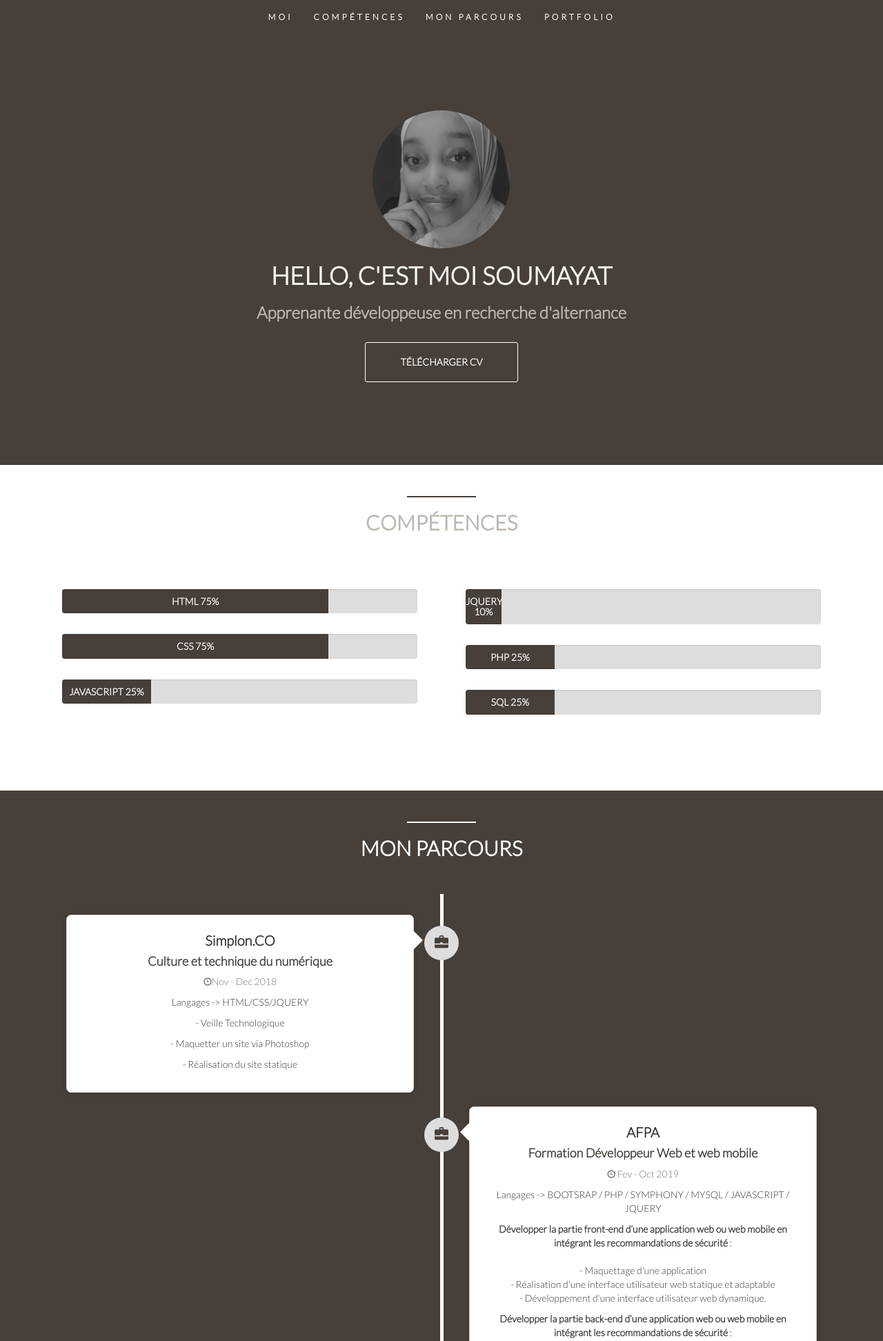
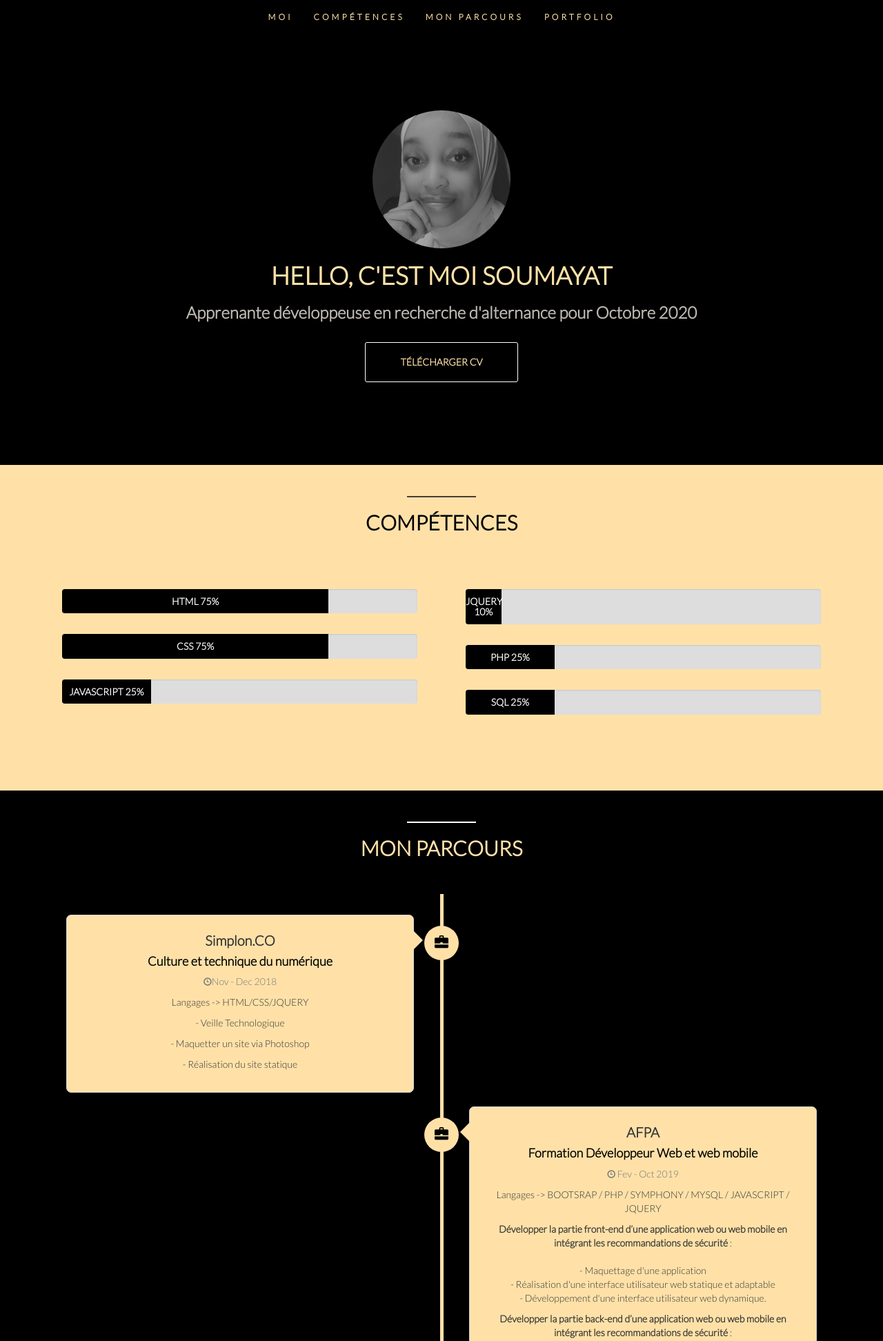
Before and after one commit to Sooumayat/portfolio, a PHP site: page /index.html in a window 1280 px wide. Shown: the top 1944 px of the page at 69% size. Run offline with PHP 8.4, Linux system fonts and the light colour scheme.

Commit message:
Changement de couleur

```diff
--- a/css/style.css
+++ b/css/style.css
@@ -48,7 +48,7 @@ section .heading h2{
 /* MENU */
 
 .navbar{
-  background:#463f3a;
+  background:#000;
   font-size: 12px;
   letter-spacing: 4px;
   text-transform: uppercase;
@@ -66,12 +66,12 @@ section .heading h2{
 }
 
 .navbar li a{
-  color: #fff !important;
+  color: #ffe1a8 !important;
 }
 
 .navbar-nav li a:hover, .navbar-nav li.active a{
   color:#463f3a !important;
-  background: #fff !important;
+  background: #ffe1a8 !important;
 }
 
 .navbar-default{
@@ -85,7 +85,7 @@ section .heading h2{
 
 #about{
   padding-top: 160px;
-  background: #463f3a;
+  background: #000;
 }
 
 .profile-picture{
@@ -93,16 +93,17 @@ section .heading h2{
   margin: 0 auto;
   float: none
 }
+
 #about .heading h1{
   text-transform: uppercase;
   text-align: center;
-  color: #f4f3ee;
+  color: #ffe1a8;
 }
 
 .button1{
   font-weight: bold;
   text-transform: uppercase;
-  color: #fff;
+  color: #ffe1a8;
   border: 1px solid white;
   display:inline-block;
   margin-top: 20px;
@@ -111,17 +112,17 @@ section .heading h2{
   transition: all 0.3s ease-in 0s;
 }
 .button1:hover{
-  background: white;
-  color: #bcb8b1;
+  background: #ffe1a8;
+  color: #000;
   text-decoration: none;
 }
 
 /* SKILLS*/
 #skills{
-  background: #fff;
+  background: #ffe1a8;
 }
 #skills .heading h2{
-  color: #bcb8b1;
+  color: #000;
   text-transform: uppercase;
 }
 
@@ -133,7 +134,7 @@ section .heading h2{
 
 }
 #skills .progress-bar{
-  background: #463f3a;
+  background: #000;
 }
 
 #skills.progress h5{
@@ -144,11 +145,11 @@ section .heading h2{
 /* EXPERIENCE */
 
 #experience{
-  background: #463f3a;
+  background: #000;
 }
 
 #experience .heading h2{
-  color: #fff;
+  color: #ffe1a8;
 }
 .timeline{
   padding: 30px 10px;
@@ -161,7 +162,7 @@ section .heading h2{
   position: absolute;
   content: " ";
   width: 5px;
-  background: #fff;
+  background: #ffe1a8;
   left: 50%;
   margin-left: -2.5px;
 }
@@ -181,7 +182,7 @@ section .heading h2{
 }
 
 .timeline li .timeline-badge{
-  color: #463f3a;
+  color: #000;
   width: 50px;
   line-height: 50px;
   font-size: 20px;
@@ -190,7 +191,7 @@ section .heading h2{
     top: 16px;
     left: 50%;
     margin-left: -25px;
-    background-color: #ddd;
+    background-color: #ffe1a8;
     border-radius: 50%;
 }
 
@@ -212,7 +213,7 @@ section .heading h2{
   padding: 20px 25px;
   position: relative;
   box-shadow: 0 1px 6px rgba(0, 0, 0, 0.175);
-  background: #fff;
+  background: #ffe1a8;
 
 }
 
@@ -227,8 +228,8 @@ section .heading h2{
   right:-14px;
   display: inline-inline-block;
   border-top: 14px solid transparent;
-  border-left: 14px solid #fff;
-  border-right: 0 solid #fff;
+  border-left: 14px solid #ffe1a8;
+  border-right: 0 solid #ffe1a8;
   border-bottom: 14px solid transparent;
   content: " ";
 }
@@ -245,15 +246,15 @@ section .heading h2{
   font-size: 20px;
 }
 .timeline-heading h4{
-  color :#463f3a;
+  color :#000;
 }
 
 #portfolio{
-  background: #fff;
+  background: #ffe1a8;
 }
 
 #portfolio .heading h2{
-  color: #463f3a;
+  color: #000;
 }
 
 #portfolio .thumbnail img{
@@ -268,7 +269,7 @@ section .heading h2{
   -webkit-filter:none;
 }
 
-/* RECOMMENDATION */
+/* RECOMMENDATION
 #recommendation{
   background: #463f3a;
 
@@ -302,7 +303,7 @@ section .heading h2{
   padding: 40px 30px;
   font-style: italic;
 
-}
+}*/
 
 /* FOOTER */
 
@@ -314,7 +315,7 @@ footer{
 footer .glyphicon{
   font-size: 25px;
   margin: 20px;
-  color: #fff;
+  color: #ffe1a8;
   height: 30px;
 }
 
@@ -323,6 +324,6 @@ footer .glyphicon:hover{
 }
 
 footer h5{
-  color: #fff;
+  color: #ffe1a8;
   font-weight:normal;
 }
--- a/index.html
+++ b/index.html
@@ -42,7 +42,7 @@
       </div>
       <div class="heading">
         <h1>Hello, c'est moi Soumayat</h1>
-        <h3>Apprenante développeuse en recherche d'alternance</h3>
+        <h3>Apprenante développeuse en recherche d'alternance pour Octobre 2020</h3>
         <a href="docs/cv-alternance.pdf" class="button1">Télécharger CV</a>
       </div>
     </section>
--- a/index.php
+++ b/index.php
@@ -1 +1 @@
-<?php header ('Location: /index.html')  ?>
+<?php header ('Location: /index.html') ; ?>
```
